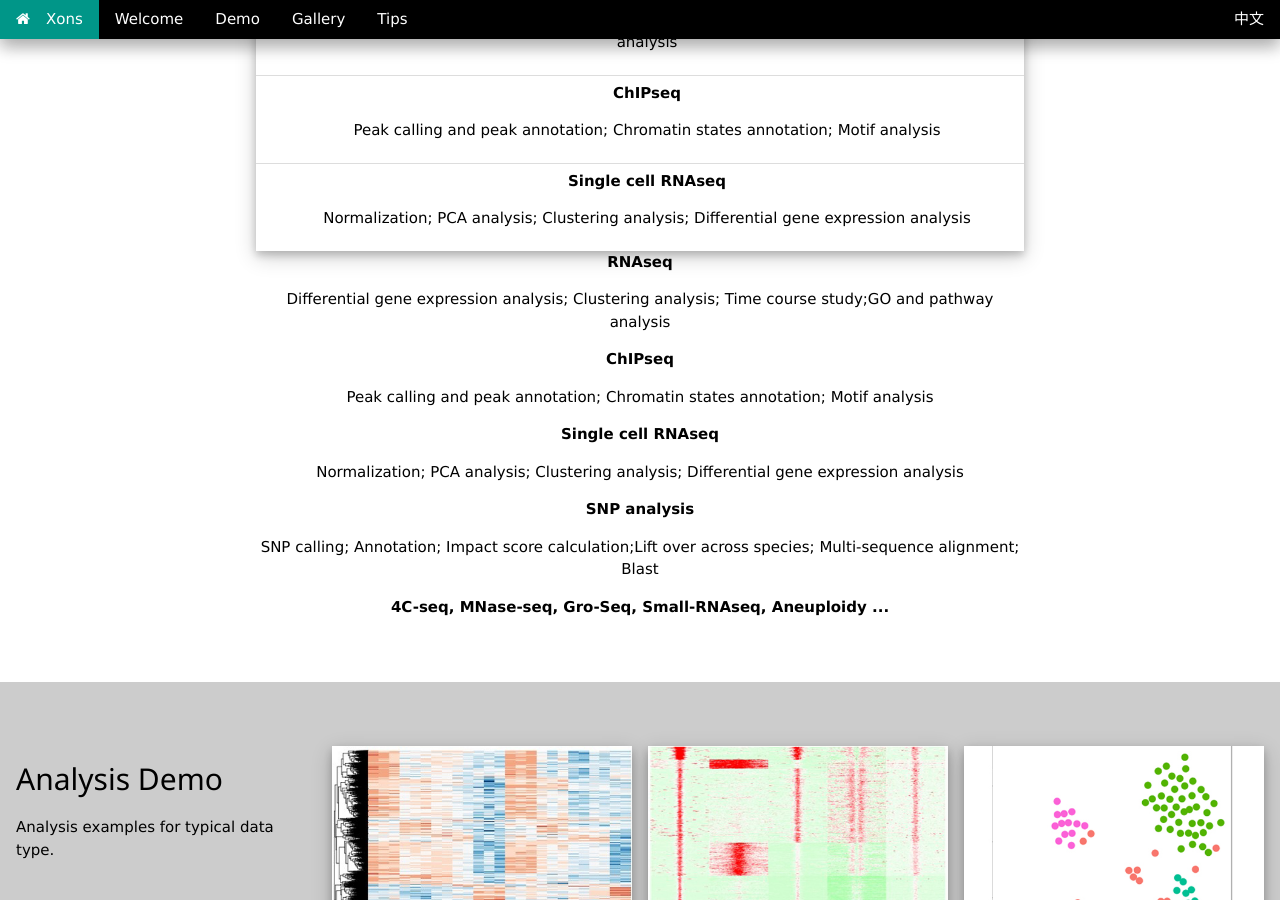
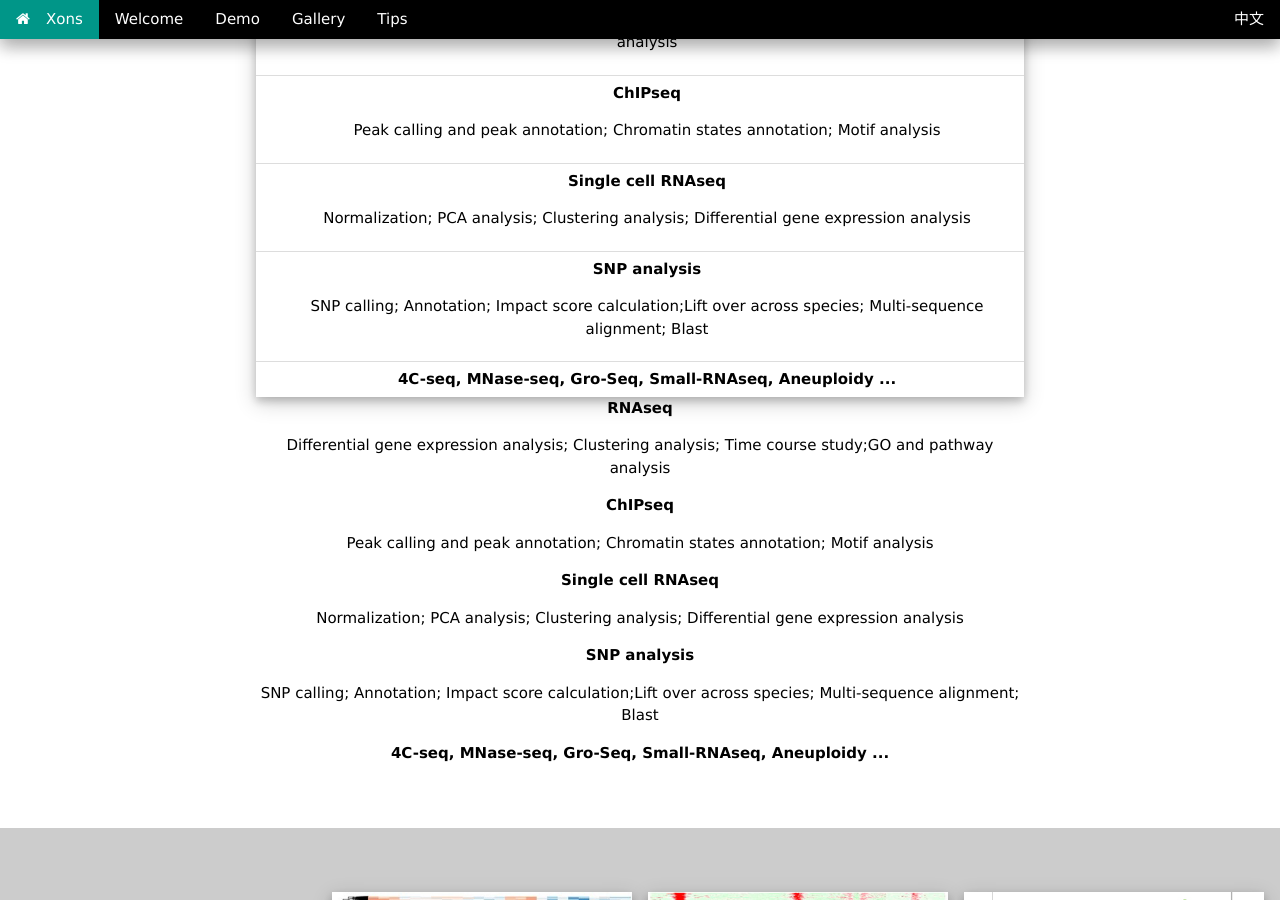
Before and after one commit to xons/xons.github.io, a Jekyll site: the page built from index.html, in a window 1280 px wide and 900 px high, scrolled down 319 px. Built offline with Jekyll 4.4.1, drawn with Linux system fonts in a browser that asks for light colours; nearby versions of some CDN libraries; library files that are not in the unit come from our copies.

Commit message:
Update index.html

```diff
--- a/index.html
+++ b/index.html
@@ -15,15 +15,20 @@ title: Xons
         with working experience include all kinds of organisms: Yeast, Drosophila, Zebrafish, Mouse, Human and non-model organisms.
     </p>
 
-    <ul class="w3-ul w3-card-4">
+    <ul class="w3-ul w3-card-4 w3-left">
         <li><b> RNAseq </b>
-        <p>Differential gene expression analysis; Clustering analysis; Time course study;GO and pathway analysis</p>
+            <p>Differential gene expression analysis; Clustering analysis; Time course study;GO and pathway analysis</p>
         </li>
         <li><b> ChIPseq </b>
-        <p>Peak calling and peak annotation; Chromatin states annotation; Motif analysis</p>
+            <p>Peak calling and peak annotation; Chromatin states annotation; Motif analysis</p>
         </li>
         <li><b> Single cell RNAseq </b>
-        <p>Normalization; PCA analysis; Clustering analysis; Differential gene expression analysis</p>
+            <p>Normalization; PCA analysis; Clustering analysis; Differential gene expression analysis</p>
+        </li>
+        <li><b> SNP analysis </b>
+            <p>SNP calling; Annotation; Impact score calculation;Lift over across species; Multi-sequence alignment; Blast</p>
+        </li>
+        <li><b> 4C-seq, MNase-seq, Gro-Seq, Small-RNAseq, Aneuploidy ... </b>
         </li>
     </ul>
     <b> RNAseq </b>
```
